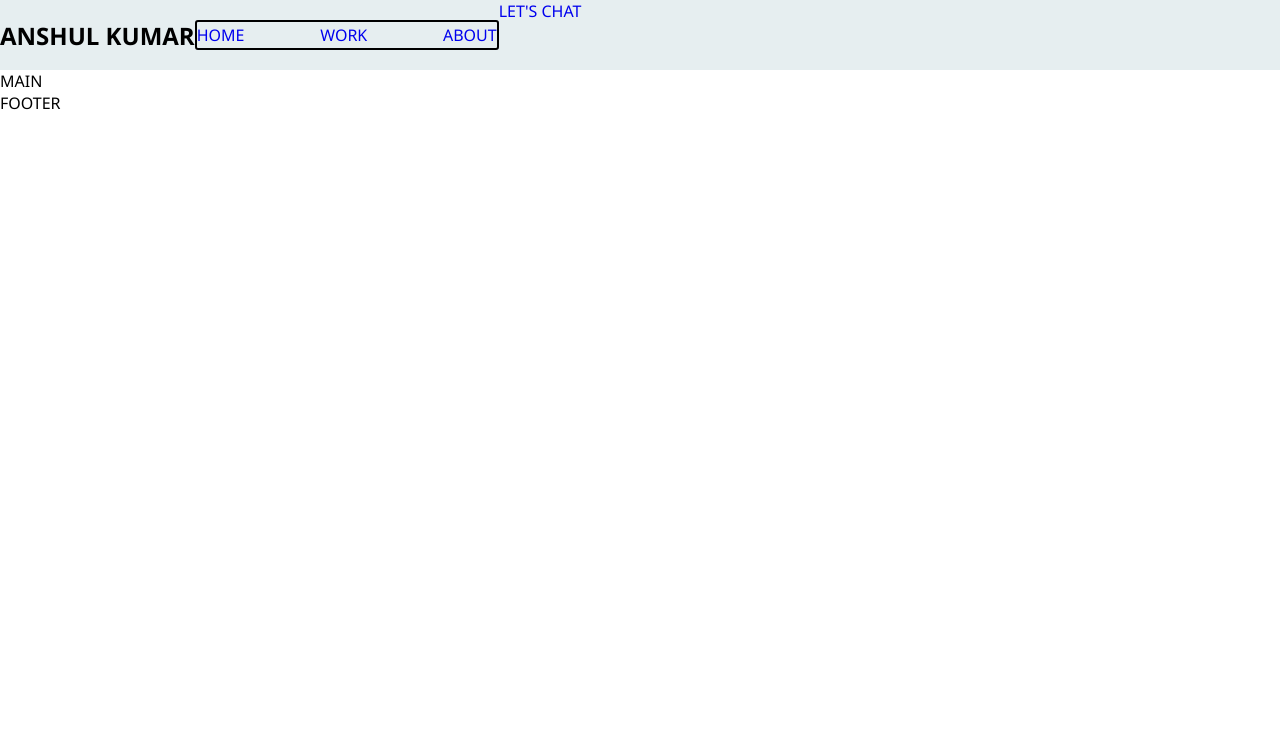
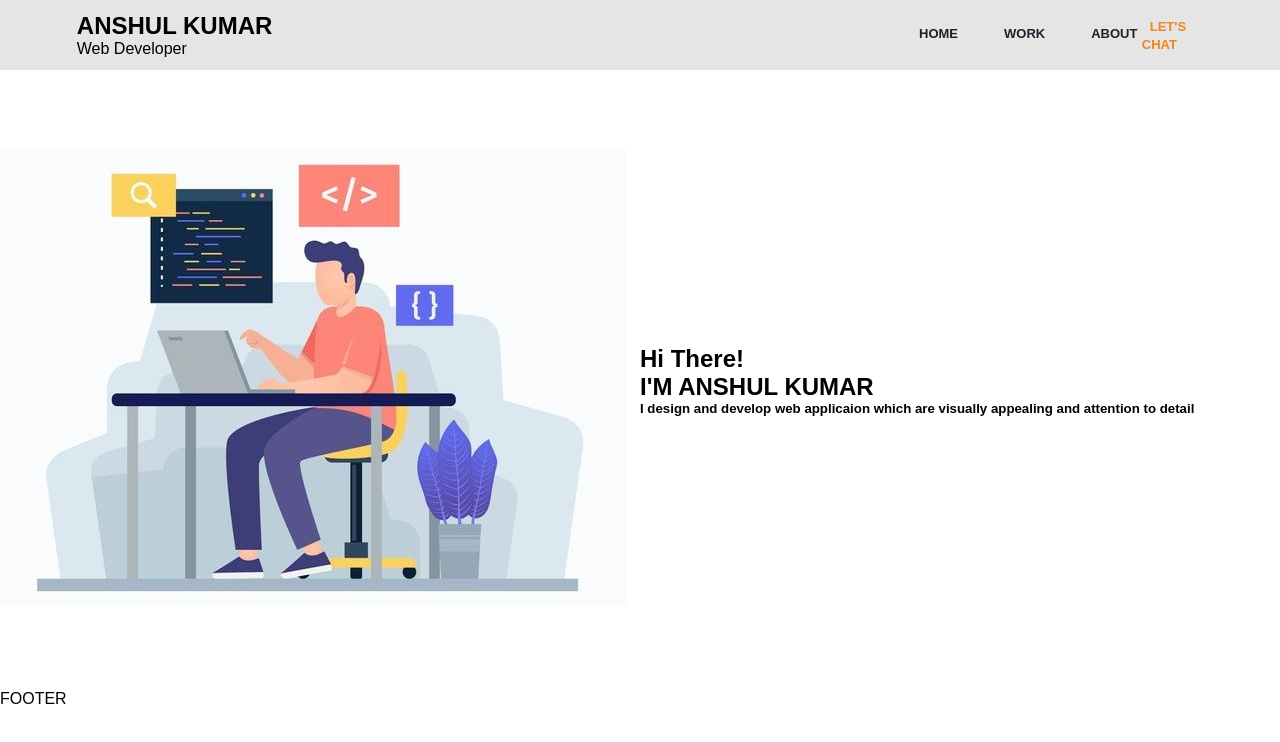
Before and after one commit to AGrootCode/PORTFOLIO, a plain HTML site: page index.html in a window 1280 px wide. Drawn offline with Linux system fonts and the light colour scheme.

Commit message:
worked on nav-bar and banner

```diff
--- a/index.html
+++ b/index.html
@@ -9,19 +9,33 @@
   </head>
   <body>
       <header>
-        <div class="portfolio-logo">
-            <span class="portfolio-name">ANSHUL KUMAR</span>
+        <div class="desktop-logo-container">
+            <div class="portfolio-logo">ANSHUL KUMAR</div>
+            <span class="portfolio-role">Web Developer</span>
         </div>
-        <div class="action-container">
-            <a href="#" class="action-items">HOME</a>
-            <a href="#" class="action-items">WORK</a>
-            <a href="#" class="action-items">ABOUT</a>
+        <!-- NAV BAR -->
+        <div class="nav-bar-container">
+        <nav class="nav-bar">
+            <a href="#" class="nav-item nav-item-hover">HOME</a>
+            <a href="#" class="nav-item nav-item-hover">WORK</a>
+            <a href="#" class="nav-item nav-item-hover">ABOUT</a>
+          </nav>
+          <nav class="nav-bar-2">
+            <span><a href="#" class="nav-item-2 nav-item-2-hover">LET'S CHAT</a></span>
+        </nav>
+      </div>
+      </header>
+      <!-- MAIN section -->
+      <main>
+        <div class="main-container">
+            <div class="main-container-image"><img src="images/banner2.jpg" alt="banner-image"></div>
+            <div class="main-intro">
+              <h2 class="main-intro-greet">Hi There!</h2>
+              <h2 >I'M ANSHUL KUMAR</h2>
+              <h5>I design and develop web applicaion which are visually appealing and attention to detail</h5>
+            </div>
         </div>
-        <div class="action-container-2">
-            <a href="#" class="action-items">LET'S CHAT</a>
-        </div>
-      </header>
-      <main>MAIN</main>
+      </main>
       <footer>FOOTER</footer>
   </body>
 </html>
--- a/style.css
+++ b/style.css
@@ -1,34 +1,89 @@
 * {
   margin: 0;
   padding: 0;
-  font-family: "Segoe UI", Tahoma, Geneva, Verdana, sans-serif;
+  font-family: Fff acidgrotesk, sans-serif;
 }
+/* HEADER */
 header {
-  width: 100%;
   height: 70px;
-  background-color: #e6eef0;
+  background-color: #e5e5e5;
   display: flex;
+  justify-content: space-between;
+  align-items: center;
+}
+/* Desktop logo */
+.desktop-logo-container {
+  display: flex;
+  flex-direction: column;
+  margin-left: 6%;
+}
+.portfolio-name {
+  justify-items: flex-end;
 }
 .portfolio-logo {
+  font-weight: 700;
+  font-size: 1.5rem;
+  font-weight: 600;
+}
+/* NAV BAR */
+.nav-bar-container {
+  display: flex;
+  width: 30%;
+}
+.nav-bar {
+  display: flex;
+  justify-content: space-around;
+  width: 60%;
+  border: 0.5px solid 33302f;
+  border-radius: 5px;
+}
+.nav-item-hover:hover {
+  background-color: #1f1f2d;
+  color: #fffdfc;
+}
+.nav-item-2-hover:hover {
+  background-color: #1f1f2d;
+  color: #ed861f;
+}
+.nav-item {
+  color: #1f1f2d;
+  text-decoration: none;
+  font-size: 13px;
+  font-weight: 600;
+  padding: 8px 22px;
+  margin: 1px;
+  border-radius: 5px;
+}
+.nav-bar-2 {
   display: flex;
   justify-content: center;
   align-items: center;
+  margin-left: 4%;
+  margin-right: 20%;
+  width: 20%;
+  border-radius: 5px;
 }
-.portfolio-name {
-  font-size: 1.5rem;
+.nav-item-2 {
+  color: #1f1f2d;
+  text-decoration: none;
+  font-size: 13px;
   font-weight: 600;
+  color: #ed861f;
+  padding: 8px 7px;
+  margin: 1px;
+  border-radius: 5px;
 }
-.action-container {
+
+/* MAIN */
+.main-container {
   display: flex;
-  min-width: 300px;
-  justify-content: space-between;
+  justify-content: center;
   align-items: center;
-  /* margin-left: auto; */
-  border: 2px solid black;
-  border-radius: 3px;
-  margin: 20px 0;
+  padding: 80px 0px;
 }
-.action-items {
-  text-decoration: none;
-  /* justify-content: space-evenly; */
+.main-container-image {
+  width: 50%;
 }
+.main-intro {
+  width: 50%;
+}
```
Also changed, not shown: images/banner.jpg (added), images/banner2.jpg (added).
